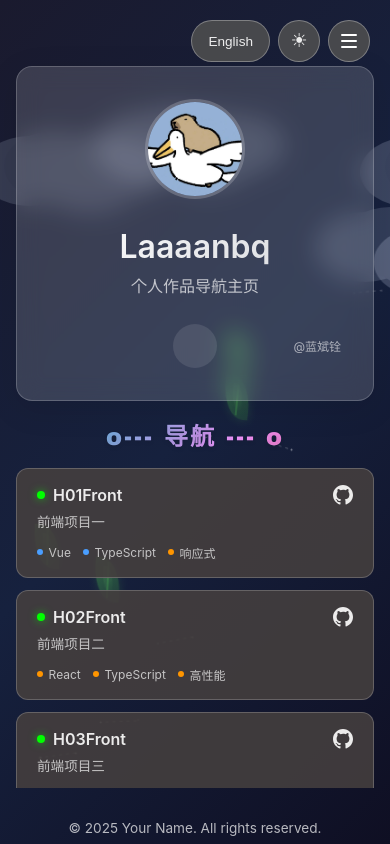
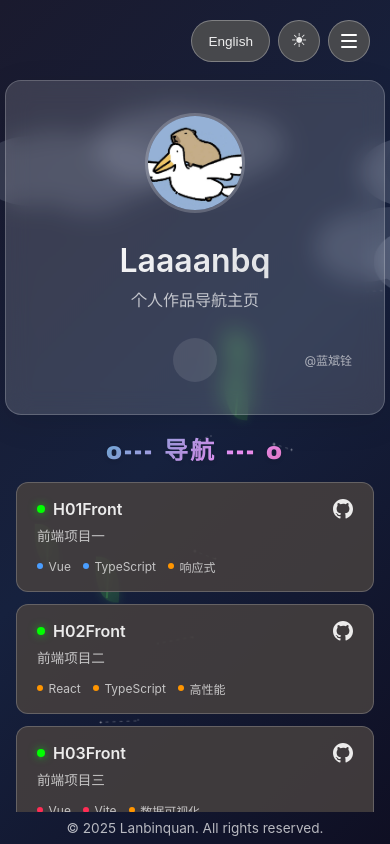
Before and after one commit to neo-jack/0MainPage, a Vue app: page / in a window 390 px wide. Built offline with nearby package versions, Linux system fonts and the light colour scheme; some icons are missing.

Commit message:
fix:修复样式冲突

```diff
--- a/src/App.vue
+++ b/src/App.vue
@@ -170,11 +170,12 @@ onMounted(() => {
   flex-direction: row;
   justify-content: center;
   align-items: center;
-  padding: 0 2rem;
-  gap: 2rem;
+  gap: 1rem;
   max-width: 1200px;
-  margin: 50px auto;
+  margin: 4em auto 20px auto;
   width: 100%;
+  min-height: 0;  /* 允许flex子项收缩 */
+  overflow: hidden;  /* 防止溢出 */
 }
 
 .left-section {
@@ -188,7 +189,7 @@ onMounted(() => {
   display: flex;
   flex-direction: column;
   gap: 0;
-  padding: 0rem 0 1rem 0;
+  max-height: 380px;
 }
 
 .top-bar {
@@ -238,13 +239,21 @@ onMounted(() => {
 @media (max-width: 768px) {
   .content-wrapper {
     flex-direction: column;
-    padding: 1rem;
-    gap: 1rem;
+
+    padding: 5rem 1rem 2rem 1rem;
+    height: 100vh;  /* 设置为全屏高度 */
+    margin: 0 auto;  /* 移除上下边距 */
   }
 
-  .left-section,
+  .left-section{
+    width: 380px;
+  }
+
   .right-section {
     width: 100%;
+    max-height: 500px;
+    flex: 1; /* 让right-section占据剩余空间 */
+    min-height: 100px;
   }
 }
 
--- a/src/components/FooterInfo.vue
+++ b/src/components/FooterInfo.vue
@@ -4,7 +4,7 @@ const currentYear = new Date().getFullYear();
 
 <template>
   <footer class="footer-info">
-    <p>© {{ currentYear }} Your Name. All rights reserved.</p>
+    <p>© {{ currentYear }} Lanbinquan. All rights reserved.</p>
   </footer>
 </template>
 
--- a/src/components/NavGrid.vue
+++ b/src/components/NavGrid.vue
@@ -95,7 +95,6 @@ onMounted(() => {
   animation: fade-in 0.6s ease forwards;
   animation-delay: 0.2s;
   opacity: 0;
-  max-height: 320px;
   overflow-y: auto;
 
   // 隐藏滚动条但保留滚动功能
--- a/src/components/SettingsMenu.vue
+++ b/src/components/SettingsMenu.vue
@@ -59,15 +59,9 @@ onUnmounted(() => {
         target="_blank"
         rel="noopener noreferrer"
       >
-        网站参考链接
+        网站风格参考链接
       </a>
-      <button
-        class="menu-item danger"
-        type="button"
-        @click="clearCacheAndReload"
-      >
-        刷新
-      </button>
+
     </div>
   </div>
 </template>
```
